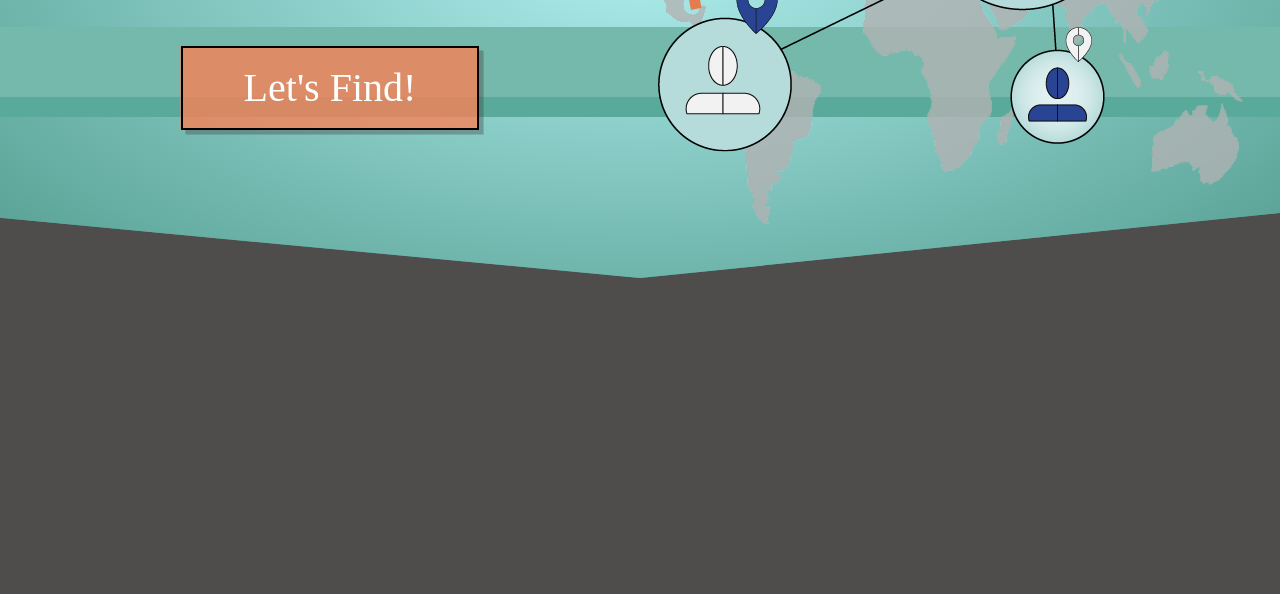
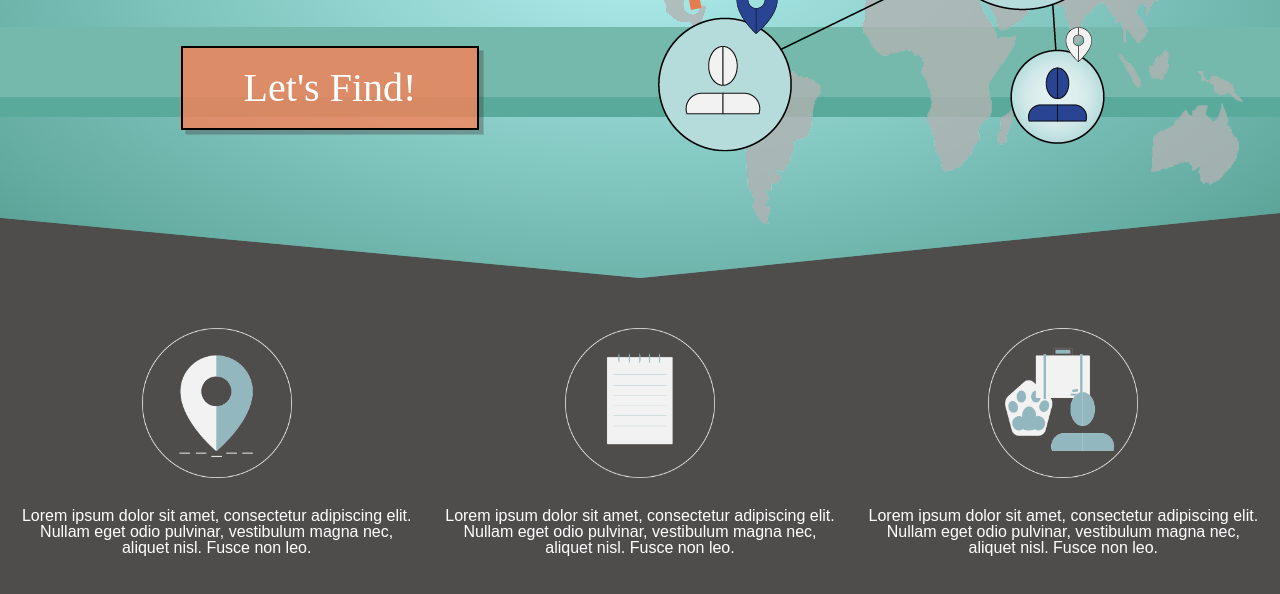
Before and after one commit to novakdr/Project-2, a website: page public/index.html in a window 1280 px wide. Shown: the part 372-966 px from the top of the page. Before the commit the page ends 800 px from the top, so only its background shows below. Drawn offline with nearby package versions, Linux system fonts and the light colour scheme.

Commit message:
added about section w/ icons and added smooth scroll function

```diff
--- a/public/css/index.css
+++ b/public/css/index.css
@@ -1078,4 +1078,25 @@ svg:hover line:nth-child(even) {
   z-index: -1;
 }
 
+/* ABOUT SECTION */
+.about__section {
+  display: grid;
+  grid-template-columns: repeat(3, 1fr);
+  padding: 50px 20px;
+  grid-gap: 30px;
+}
+
+.about__section > .about__items {
+  display: grid;
+  grid-template-rows: auto 1fr;
+  place-items: center center;
+  grid-gap: 30px;
+  text-align: center;
+}
+
+.about__items > img {
+  width: 150px;
+  height: 150px;
+}
+
 @media screen and (min-width: )
--- a/public/index.html
+++ b/public/index.html
@@ -13,8 +13,7 @@
 
     <link rel="icon" type="image/png" href="./assets/image/favicon-32x32.png" sizes="32x32" />
     <link rel="icon" type="image/png" href="./assets/image/favicon-16x16.png" sizes="16x16" />
-
-
+    <script src="https://cdnjs.cloudflare.com/ajax/libs/jquery/3.3.1/jquery.js"></script>
 </head>
 <body>
 
@@ -27,7 +26,7 @@
                 </div>
                 <div class="links">
                     <a href="/">Home</a>
-                    <a href="">About</a>
+                    <a href="#about">About</a>
                     <a href="">Features</a>
                     <a href="">News</a>
 
@@ -354,6 +353,21 @@
             <span class="background medium"></span>
             <span class="background light"></span>
         </div>
+
+        <div class="about__section" id='about'>
+            <div class="about__items">
+                <img src='./assets/image/info_1.png'>
+                <p>Lorem ipsum dolor sit amet, consectetur adipiscing elit. Nullam eget odio pulvinar, vestibulum magna nec, aliquet nisl. Fusce non leo.</p>
+            </div>
+            <div class="about__items">
+                <img src='./assets/image/info_2.png'>
+                <p>Lorem ipsum dolor sit amet, consectetur adipiscing elit. Nullam eget odio pulvinar, vestibulum magna nec, aliquet nisl. Fusce non leo.</p>
+            </div>
+            <div class="about__items">
+                <img src='./assets/image/info_3.png'>
+                <p>Lorem ipsum dolor sit amet, consectetur adipiscing elit. Nullam eget odio pulvinar, vestibulum magna nec, aliquet nisl. Fusce non leo.</p>
+            </div>
+        </div>
     </div>
 
     <!-- CUSTOM JAVASCRIPT -->
--- a/public/js/app.js
+++ b/public/js/app.js
@@ -1,6 +1,16 @@
-// IGNORE THIS. ONLY TEST
-const button = document.querySelector("#click-me");
+$(function() {
+    smoothScroll(700);
+});
 
-button.addEventListener('click', () => {
-    console.log("Click!");
-});
+function smoothScroll(duration) {
+    $('a[href^="#"]').on('click', function (event) {
+        var target = $($(this).attr('href'));
+
+        if (target.length) {
+            event.preventDefault();
+            $('html, body').animate({
+                scrollTop: target.offset().top
+            }, duration);
+        }
+    });
+}
--- a/public/js/map.js
+++ b/public/js/map.js
@@ -71,6 +71,7 @@ if (navigator.geolocation) {
 //         });
 //       }
 
+// BUTTONS AND MODAL STUFF
 $('#find__button').on('click', function() {
     $('#find__modal')[0].showModal();
 });
```
